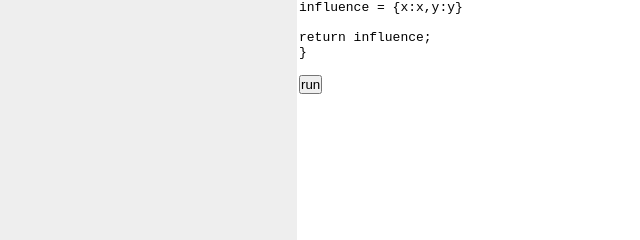
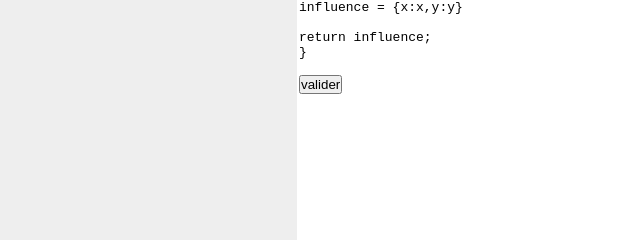
Before and after one commit to BDafflon/masnode, a website: page public/index.html in a window 1280 px wide. Shown: the part 428-668 px from the top of the page, 505-1145 px from the left. Drawn offline with nearby package versions, Linux system fonts and the light colour scheme; no server answers.

Commit message:
update button

```diff
--- a/public/index.html
+++ b/public/index.html
@@ -40,7 +40,7 @@ influence = {x:x,y:y}
 return influence;
 }
       </pre>
-      <button onclick="runComportement()"> run </button>
+      <button onclick="runComportement()"> valider </button>
       </td>
 </tr>
 </table>
```
